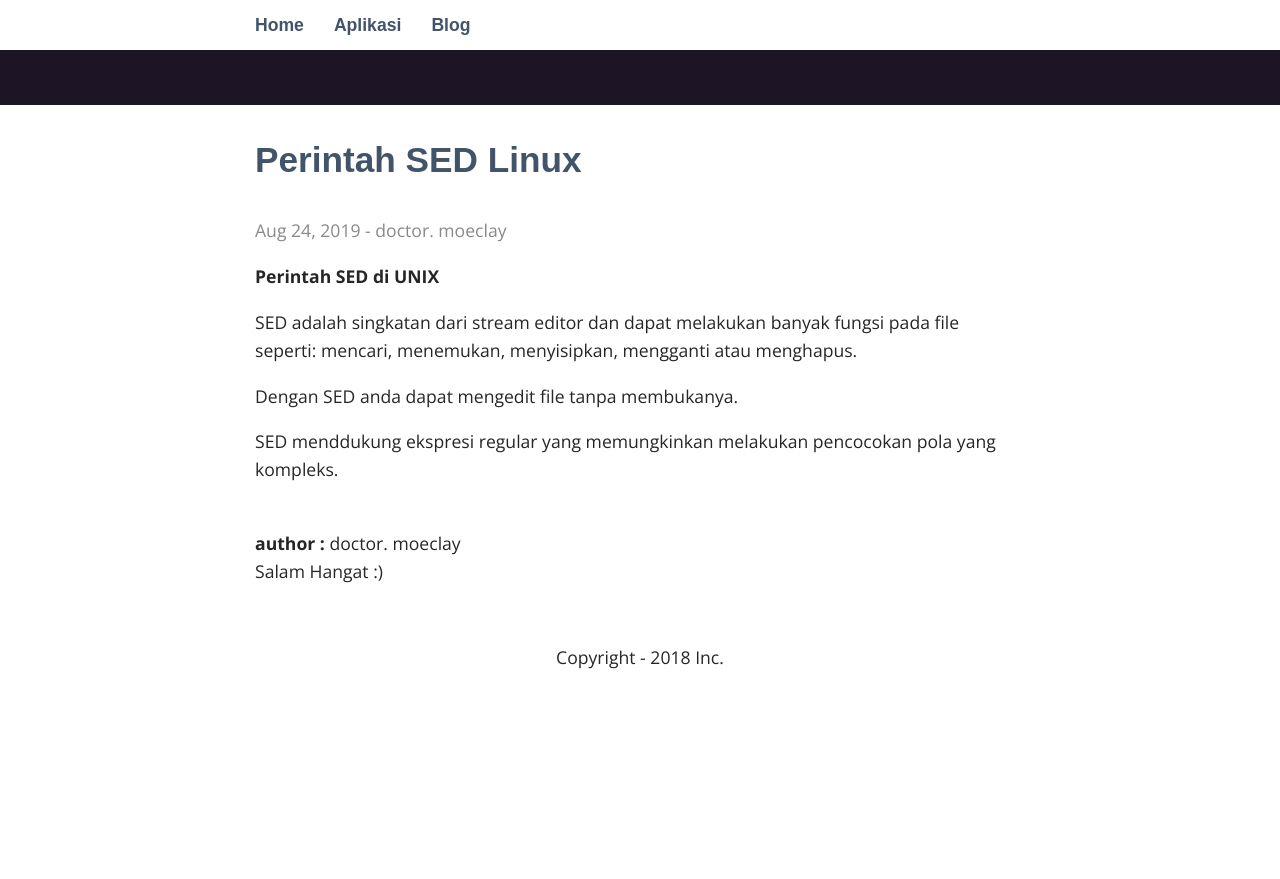
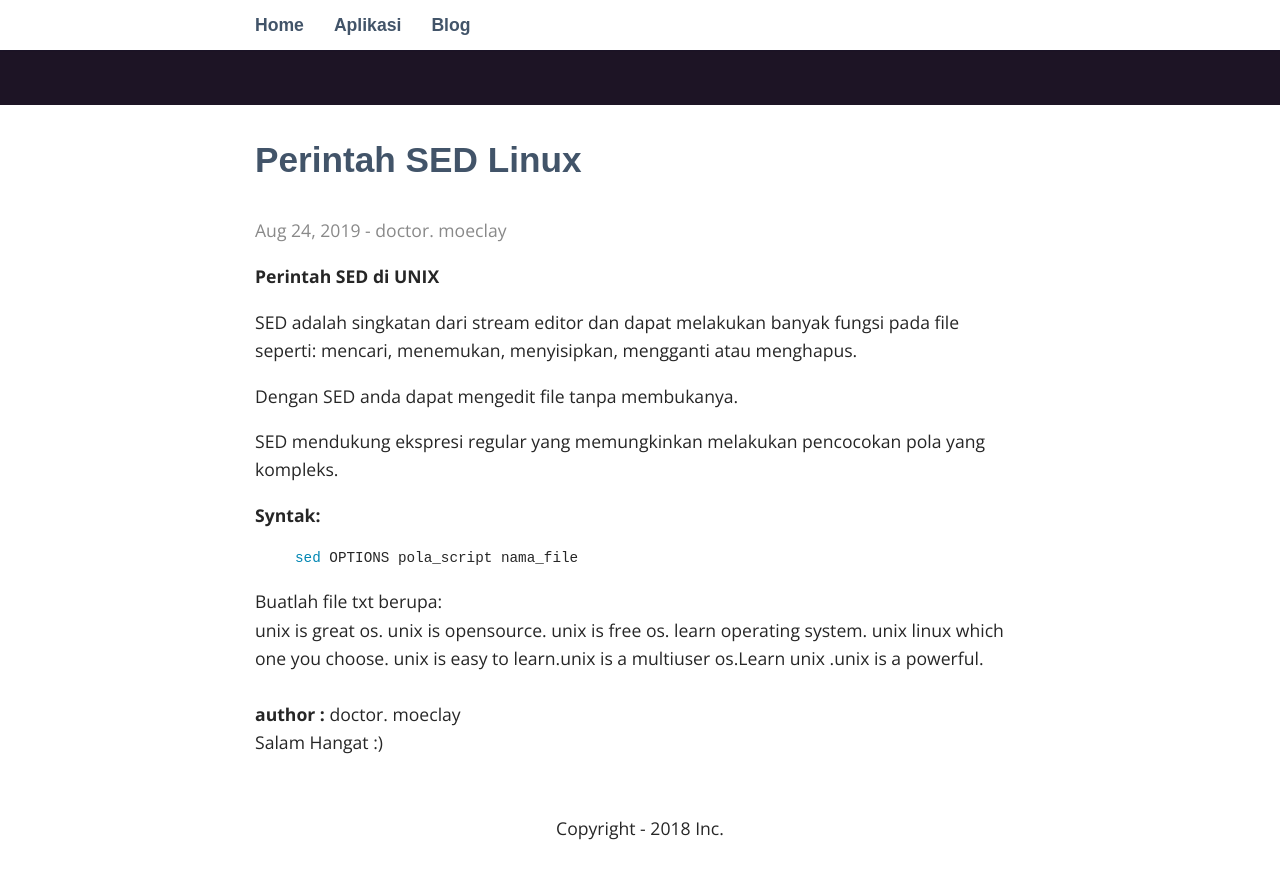
Before and after one commit to moeclay/moeclay.github.io, a Jekyll site: the page built from _posts/2019-09-01-perintah-sed-linux.markdown, in a window 1280 px wide and 900 px high, scrolled down 170 px. Shown: the top 879 px of the window. Built offline with Jekyll 4.4.1, drawn with Linux system fonts in a browser that asks for light colours; some web fonts are replaced; before the commit the page ends 900 px from its top, so only the background shows below that.

Commit message:
Update 2019-09-01-perintah-sed-linux.markdown

```diff
--- a/_posts/2019-09-01-perintah-sed-linux.markdown
+++ b/_posts/2019-09-01-perintah-sed-linux.markdown
@@ -10,5 +10,18 @@ categories: bash
 	<p><b>Perintah SED di UNIX</b></p>
 	<p>SED adalah singkatan dari stream editor dan dapat melakukan banyak fungsi pada file seperti: mencari, menemukan, menyisipkan, mengganti atau menghapus.</p>
 	<p>Dengan SED anda dapat mengedit file tanpa membukanya.</p>
-	<p>SED menddukung ekspresi regular yang memungkinkan melakukan pencocokan pola yang kompleks.</p>
+	<p>SED mendukung ekspresi regular yang memungkinkan melakukan pencocokan pola yang kompleks.</p>
 </div>
+
+<p><b>Syntak: </b></p>
+{% highlight bash %}
+sed OPTIONS pola_script nama_file
+{% endhighlight %}
+
+<div>
+Buatlah file txt berupa:<br>
+unix is great os. unix is opensource. unix is free os.
+learn operating system.
+unix linux which one you choose.
+unix is easy to learn.unix is a multiuser os.Learn unix .unix is a powerful.
+</div>
```
